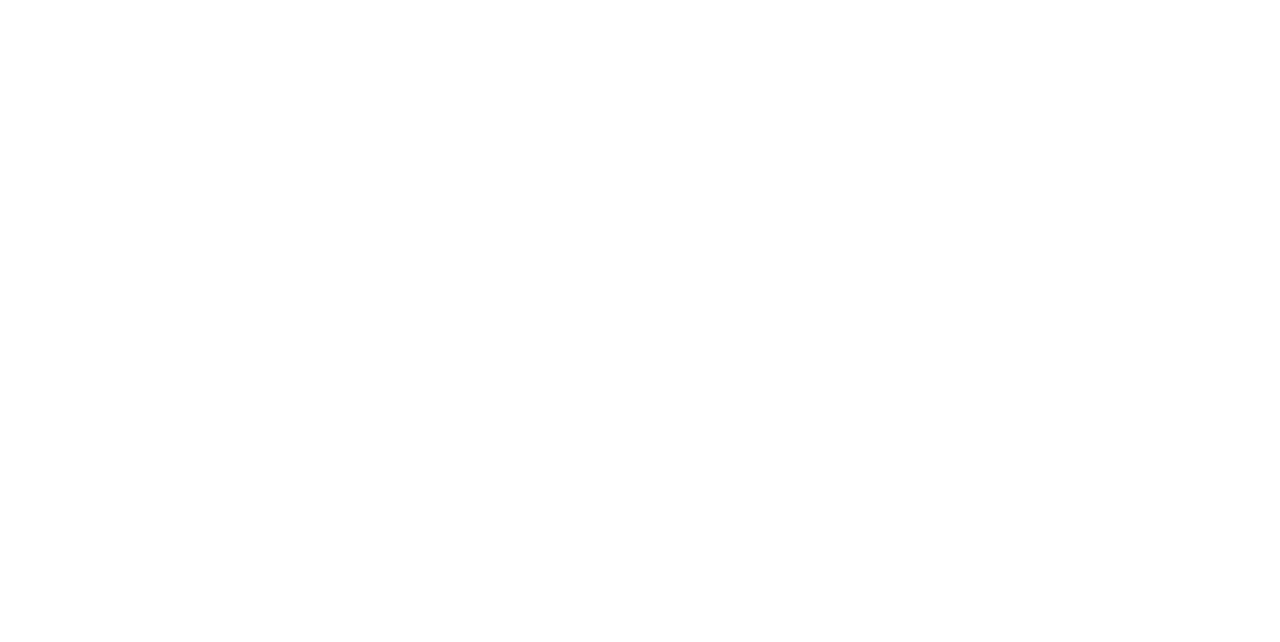
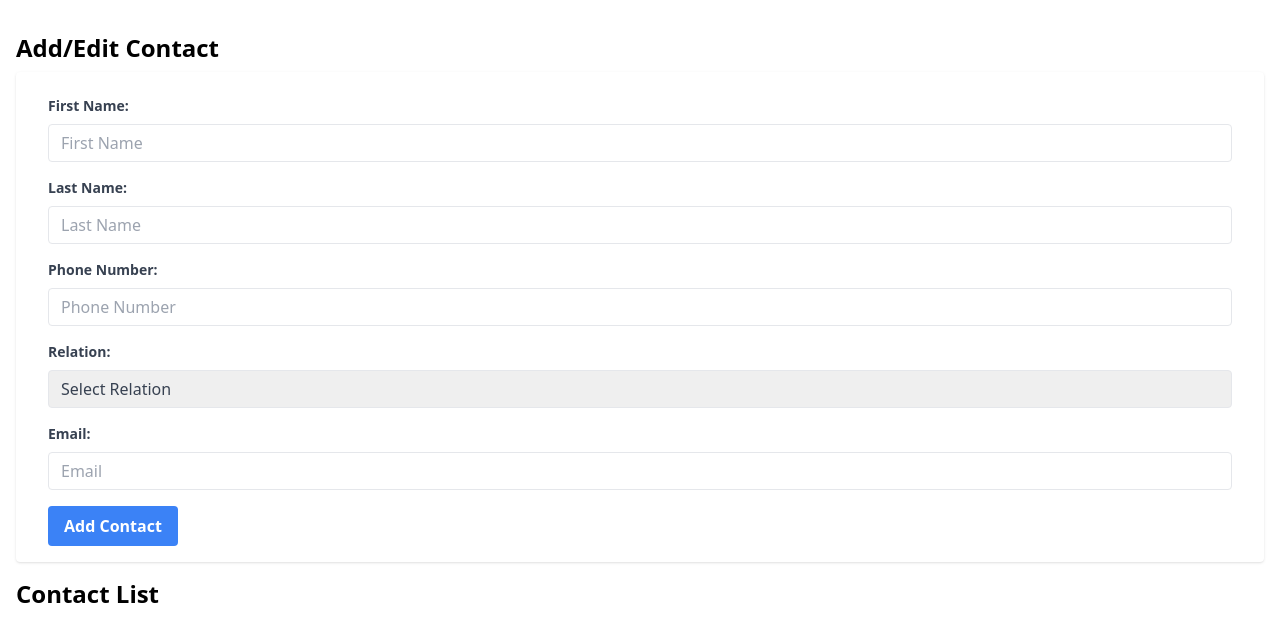
Before and after one commit to ehsanm-77/Login-Page-And-Contact-List, a React (Vite) app in the folder Contact-List/: page / in a window 1280 px wide. Shown: the top 642 px of the page. Built offline with nearby package versions, Linux system fonts and the light colour scheme.

Commit message:
add contact list component

```diff
--- a/Contact-List/src/App.tsx
+++ b/Contact-List/src/App.tsx
@@ -1,5 +1,11 @@
+import ContactList from './layout/ContactList';
+
 function App() {
-  return <></>;
+  return (
+    <>
+      <ContactList />
+    </>
+  );
 }
 
 export default App;
--- a/Contact-List/src/layout/ContactList/index.tsx
+++ b/Contact-List/src/layout/ContactList/index.tsx
@@ -0,0 +1,236 @@
+import React, { useState } from 'react';
+
+interface Contact {
+  id: number;
+  firstName: string;
+  lastName: string;
+  phoneNumber: string;
+  relation: string;
+  email: string;
+}
+
+const ContactList: React.FC = () => {
+  const [contacts, setContacts] = useState<Contact[]>([]);
+  const [editingContactId, setEditingContactId] = useState<number | null>(null);
+
+  const [formData, setFormData] = useState<Contact>({
+    id: 1,
+    firstName: '',
+    lastName: '',
+    phoneNumber: '',
+    relation: '',
+    email: '',
+  });
+
+  const handleChange = (e: React.ChangeEvent<HTMLInputElement>) => {
+    const { name, value } = e.target;
+    setFormData((prevFormData) => ({
+      ...prevFormData,
+      [name]: value,
+    }));
+  };
+
+  const handleSubmit = (e: React.FormEvent) => {
+    e.preventDefault();
+
+    if (
+      !formData.firstName ||
+      !formData.lastName ||
+      !formData.phoneNumber ||
+      !formData.relation ||
+      !formData.email
+    ) {
+      return; // Don't submit if any required field is empty
+    }
+    if (editingContactId) {
+      // Editing an existing contact
+      setContacts((prevContacts) =>
+        prevContacts.map((contact) =>
+          contact.id === editingContactId
+            ? { ...formData, id: contact.id }
+            : contact
+        )
+      );
+      setEditingContactId(null);
+    } else {
+      // Adding a new contact
+      setContacts((prevContacts) => [
+        ...prevContacts,
+        { ...formData, id: Date.now() },
+      ]);
+    }
+
+    // Clear the form data
+    setFormData({
+      id: 1,
+      firstName: '',
+      lastName: '',
+      phoneNumber: '',
+      relation: '',
+      email: '',
+    });
+  };
+
+  const handleEdit = (contactId: number) => {
+    const contactToEdit = contacts.find((contact) => contact.id === contactId);
+    if (contactToEdit) {
+      setFormData(contactToEdit);
+      setEditingContactId(contactId);
+    }
+  };
+
+  const handleRemove = (contactId: number) => {
+    setContacts((prevContacts) =>
+      prevContacts.filter((contact) => contact.id !== contactId)
+    );
+  };
+
+  return (
+    <div className="container mx-auto px-4 py-8">
+      <div className="mb-4">
+        <h2 className="text-2xl font-bold mb-2">Add/Edit Contact</h2>
+        <form
+          onSubmit={handleSubmit}
+          className="bg-white shadow rounded px-8 pt-6 pb-4"
+        >
+          <div className="mb-4">
+            <label
+              htmlFor="firstName"
+              className="block text-gray-700 text-sm font-bold mb-2"
+            >
+              First Name:
+            </label>
+            <input
+              id="firstName"
+              name="firstName"
+              type="text"
+              value={formData.firstName}
+              onChange={handleChange}
+              className="appearance-none border rounded w-full py-2 px-3 text-gray-700 leading-tight focus:outline-none focus:shadow-outline"
+              placeholder="First Name"
+            />
+          </div>
+          <div className="mb-4">
+            <label
+              htmlFor="lastName"
+              className="block text-gray-700 text-sm font-bold mb-2"
+            >
+              Last Name:
+            </label>
+            <input
+              id="lastName"
+              name="lastName"
+              type="text"
+              value={formData.lastName}
+              onChange={handleChange}
+              className="appearance-none border rounded w-full py-2 px-3 text-gray-700 leading-tight focus:outline-none focus:shadow-outline"
+              placeholder="Last Name"
+            />
+          </div>
+          <div className="mb-4">
+            <label
+              htmlFor="phoneNumber"
+              className="block text-gray-700 text-sm font-bold mb-2"
+            >
+              Phone Number:
+            </label>
+            <input
+              id="phoneNumber"
+              name="phoneNumber"
+              type="text"
+              value={formData.phoneNumber}
+              onChange={handleChange}
+              className="appearance-none border rounded w-full py-2 px-3 text-gray-700 leading-tight focus:outline-none focus:shadow-outline"
+              placeholder="Phone Number"
+            />
+          </div>
+          <div className="mb-4">
+            <label
+              htmlFor="relation"
+              className="block text-gray-700 text-sm font-bold mb-2"
+            >
+              Relation:
+            </label>
+            <select
+              id="relation"
+              name="relation"
+              value={formData.relation}
+              onChange={handleChange}
+              className="appearance-none border rounded w-full py-2 px-3 text-gray-700 leading-tight focus:outline-none focus:shadow-outline"
+            >
+              <option value="">Select Relation</option>
+              <option value="Family">Family</option>
+              <option value="Friend">Friend</option>
+              <option value="Colleague">Colleague</option>
+              <option value="Relatives">Relatives</option>
+            </select>
+          </div>
+          <div className="mb-4">
+            <label
+              htmlFor="email"
+              className="block text-gray-700 text-sm font-bold mb-2"
+            >
+              Email:
+            </label>
+            <input
+              id="email"
+              name="email"
+              type="text"
+              value={formData.email}
+              onChange={handleChange}
+              className="appearance-none border rounded w-full py-2 px-3 text-gray-700 leading-tight focus:outline-none focus:shadow-outline"
+              placeholder="Email"
+            />
+          </div>
+          <button
+            type="submit"
+            className="bg-blue-500 hover:bg-blue-700 text-white font-bold py-2 px-4 rounded focus:outline-none focus:shadow-outline"
+          >
+            {editingContactId ? 'Edit Contact' : 'Add Contact'}
+          </button>
+        </form>
+      </div>
+
+      <div className="mb-4">
+        <h2 className="text-2xl font-bold mb-2">Contact List</h2>
+        <div className="grid grid-cols-1 md:grid-cols-2 lg:grid-cols-3 gap-4">
+          {contacts.map((contact) => (
+            <div
+              key={contact.id}
+              className="bg-white shadow rounded px-8 pt-6 pb-4"
+            >
+              <p>
+                <strong>Name:</strong> {contact.firstName} {contact.lastName}
+              </p>
+              <p>
+                <strong>Phone Number:</strong> {contact.phoneNumber}
+              </p>
+              <p>
+                <strong>Relation:</strong> {contact.relation}
+              </p>
+              <p>
+                <strong>Email:</strong> {contact.email}
+              </p>
+              <div className="flex justify-end mt-4">
+                <button
+                  onClick={() => handleEdit(contact.id)}
+                  className="bg-blue-500 hover:bg-blue-700 text-white font-bold py-2 px-4 rounded focus:outline-none focus:shadow-outline mr-2"
+                >
+                  Edit
+                </button>
+                <button
+                  onClick={() => handleRemove(contact.id)}
+                  className="bg-red-500 hover:bg-red-700 text-white font-bold py-2 px-4 rounded focus:outline-none focus:shadow-outline"
+                >
+                  Remove
+                </button>
+              </div>
+            </div>
+          ))}
+        </div>
+      </div>
+    </div>
+  );
+};
+
+export default ContactList;
```
